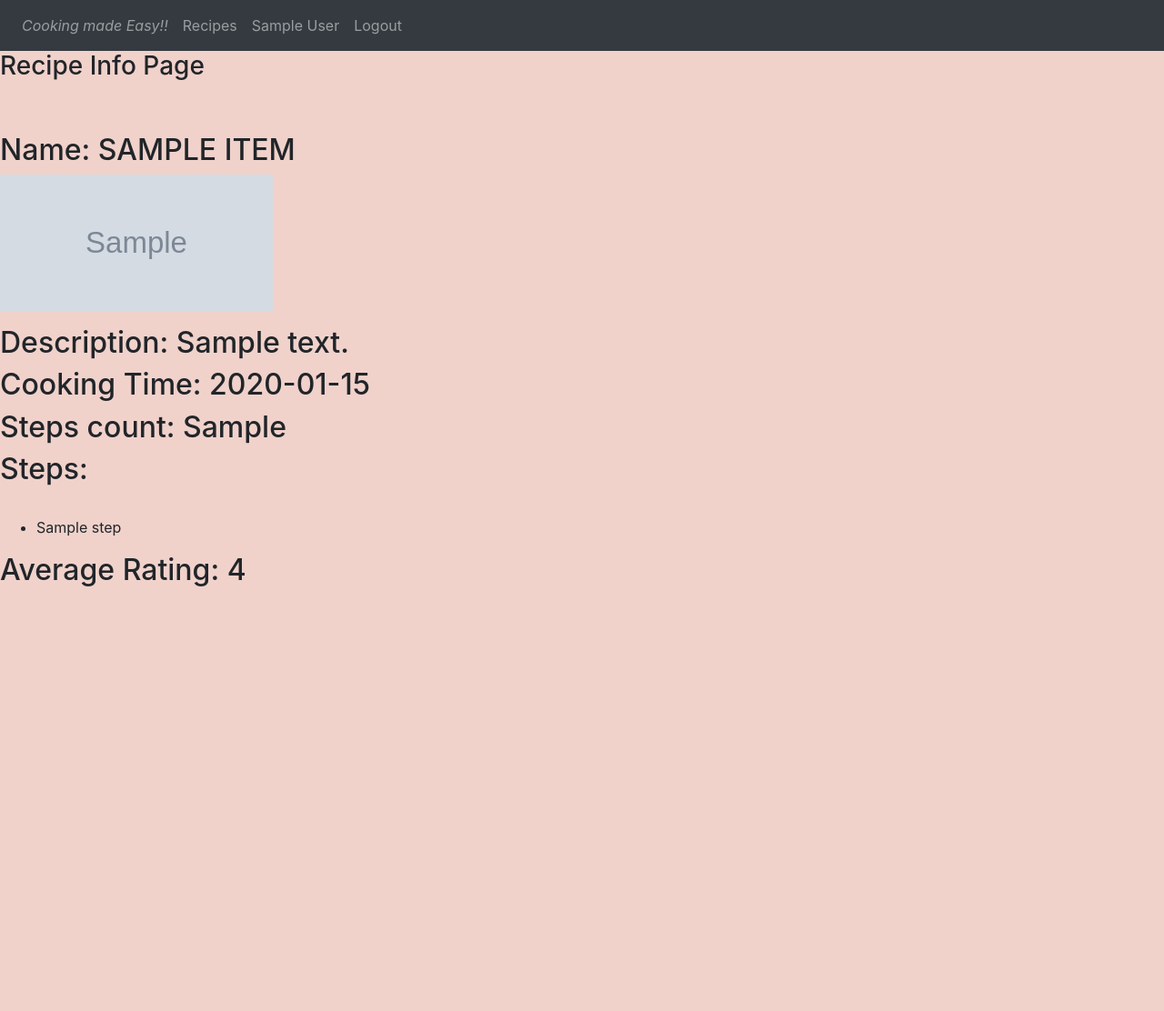
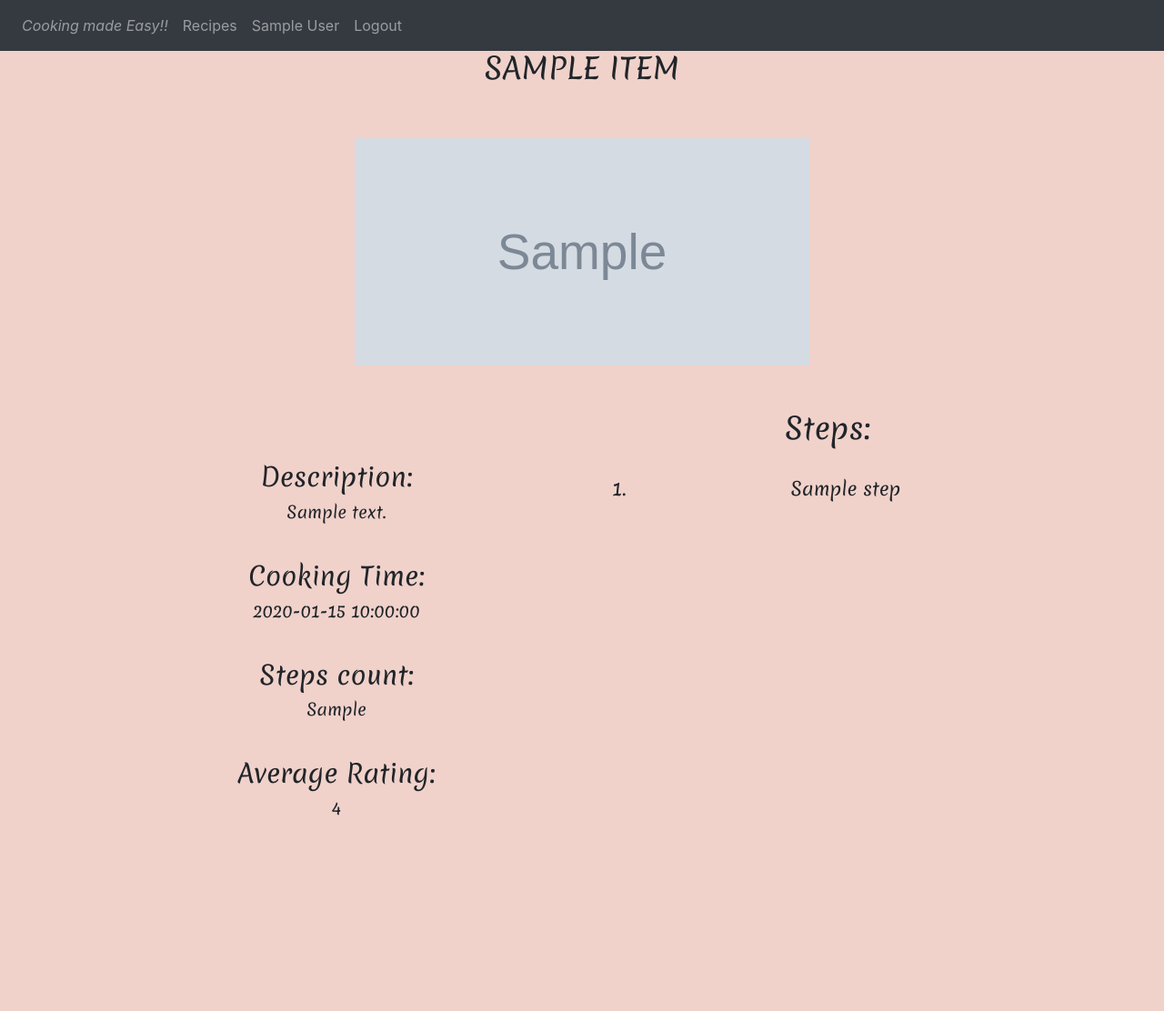
Before and after one commit to saurabh737/Cooking-made-easy, a Flask app: page /recipeinfo in a window 1280 px wide. Shown: the whole page at 91% size. Run offline with Flask 2, Linux system fonts and the light colour scheme; the visitor is signed in with stand-in values (Sample User, id 1); grey boxes marked "Sample" are stand-in pictures; a database or web service that is not in the repository returns one stand-in record (values such as "Sample title"); data that the repository does not hold is empty; some libraries are stand-ins or nearby versions.

Commit message:
Recipe info and submission for phase 3

```diff
--- a/webapp/website/auth.py
+++ b/webapp/website/auth.py
@@ -32,6 +32,8 @@ def login():
             return redirect(url_for('views.getrecipes'))
         elif req.status_code == 401:
             flash('Incorrect credentials!', category="error")
+        elif req.status_code == 403:
+            flash('Email ID not found! Please create a new account!', category="error")
     return render_template("login.html")
 
 @auth.route('/logout')
--- a/webapp/website/static/main.css
+++ b/webapp/website/static/main.css
@@ -2,7 +2,6 @@
 body,html {
     width: 100%;
     height: 100%;
-
 }
 
 #n_ingredients, #cooking_time, #get_recipes_btn {
@@ -24,9 +23,24 @@ body,html {
     margin-right: auto;
 }
 
+.recipe_images_info {
+    position: relative;
+    top: 50px;
+    width: 500px;
+    height: 250px;
+    display: block;
+    margin: auto;
+
+}
+.recipe_images_info img {
+    width: 100%;
+    height: 100%;
+}
+
+
 .recipe_images {
     width: 300px;
-    height: 150px;
+    height: 200px;
 }
 
 .recipe_images img {
@@ -46,6 +60,7 @@ body,html {
     width: 100%;
     height: 100%;
     overflow-y: auto;
+    font-family: 'Merienda';
 }
 
 .signup_page {
@@ -58,3 +73,7 @@ body,html {
     width: 100%;
     height: 100%;
 }
+
+.h2.fw-bold{
+    text-align: center;
+}
--- a/webapp/website/templates/base.html
+++ b/webapp/website/templates/base.html
@@ -27,6 +27,10 @@
     <link
     href="https://fonts.googleapis.com/icon?family=Material+Icons"
     rel="stylesheet"
+    />
+    <link
+    href='https://fonts.googleapis.com/css?family=Merienda'
+    rel='stylesheet'
     />
     <title>{% block title %}Home{% endblock %}</title>
   </head>
--- a/webapp/website/templates/getrecipes.html
+++ b/webapp/website/templates/getrecipes.html
@@ -60,7 +60,7 @@
                 <td><a href="{{ url_for('views.recipeinfo', recipe_id_get = i['recipe_id']) }}" >{{ i['name'] }}</a></td>
                 <td>{{ i['description'] }}</td>
                 <td>{{ i['avg_rating'] }}</td>
-                <td>{{ i['cooktime'] }}</td>
+                <td>{{ i['time'] }}</td>
                 <td class = "recipe_images">
                     <img src = "{{ i['image'] }}">
                 </td>
--- a/webapp/website/templates/recipeinfo.html
+++ b/webapp/website/templates/recipeinfo.html
@@ -5,22 +5,40 @@
 {% if session.name %}
 
 <!-- <h1 class="h1 fw-bold">Hello {{ session.name }} </h1> -->
-<h3 align = "left">Recipe Info Page</h3><br><br>
 
 <div class = "recipe_info_box">
-    <!-- <h2>Recipe ID: {{ recipe_data['recipe_id'] }} </h2> -->
-    <h2>Name: <span style="text-transform:uppercase">{{ recipe_data['name'] }}</span></h2>
-    <p class = "recipe_images"><img src = "{{ recipe_data['image'] }}"></p>
-    <h2>Description: {{ recipe_data['description'] }} </h2>
-    <h2>Cooking Time: {{ recipe_data['cooktime'] }} </h2>
-    <h2>Steps count: {{ recipe_data['steps_cnt'] }} </h2>
-    <h2>Steps: </h2><br>
-    {% for step in  recipe_data['steps'] %}
-    <ul>
-        <li>{{ step }}</li>
-    </ul>
-    {% endfor %}
-    <h2>Average Rating: {{ recipe_data['avg_rating'] }} </h2>
+    <h2 class="h2 fw-bold"><span style="text-transform:uppercase">{{ recipe_data['name'] }}</span></h2>
+    <p class = "recipe_images_info"><img src = "{{ recipe_data['image'] }}"></p>
+    <div class="container">
+        <div class = "home">
+          <div class="container-fluid position-relative overflow-hidden mb-4 mb-sm-0" style="min-height: 95vh;">
+              <div class="container mt-xl-1 mt-lg-5">
+                <div class="row pt-xl-5 pt-lg-5 d-sm-flex flex-column-reverse flex-lg-row text-center text-md-start">
+                  <div class="col-xl-6 col-lg-7 pt-xl-5 mt-xl-5 mt-lg-5">
+                    <h3 class="h3 fw-semibold opacity-75">
+                      <!--       TYPED JS       -->
+                      <span id="typed"></span>
+                    </h3>
+                    <h3>Description: </h3><p style="font-size: 18px">{{ recipe_data['description'] }} </p><br>
+                    <h3>Cooking Time:</h3><p style="font-size: 18px">{{ recipe_data['time'] }} </p><br>
+                    <h3>Steps count: </h3><p style="font-size: 18px">{{ recipe_data['steps_cnt'] }} </p><br>
+                    <h3>Average Rating: </h3><p style="font-size: 18px">{{ recipe_data['avg_rating'] }} </p><br>
+                  </div>
+                  <div class="col-xl-6 col-lg-5 mt-lg-5 position-relative">
+                    <h2>Steps: </h2><br>
+                    <ol>
+                        {% for step in  recipe_data['steps'] %}
+
+                        <li style="font-size: 20px">{{ step }}</li>
+
+                        {% endfor %}
+                    </ol>
+                  </div>
+                </div>
+              </div>
+            </div>
+          </div>
+      </div>
 </div>
 
 {% endif %}
--- a/webapp/website/templates/userfavourites.html
+++ b/webapp/website/templates/userfavourites.html
@@ -50,7 +50,7 @@
                     <td><a href="{{ url_for('views.recipeinfo', recipe_id_get = i['recipe_id']) }}" >{{ i['name'] }}</a></td>
                     <td>{{ i['description'] }}</td>
                     <td>{{ i['avg_rating'] }}</td>
-                    <td>{{ i['cooktime'] }}</td>
+                    <td>{{ i['time'] }}</td>
                     <td class = "recipe_images">
                         <img src = "{{ i['image'] }}">
                     </td>
--- a/webapp/website/views.py
+++ b/webapp/website/views.py
@@ -72,7 +72,7 @@ def recipeinfo():
         url = 'http://127.0.0.1:3000/recipes/metadata?recipe_id='+ str(recipe_id_show) + '&user_id=' + str(session["user_id"])
         req = requests.get(url)
         recipe_data = req.json()
-        print(recipe_data)
+
 
 
     return render_template("recipeinfo.html", recipe_data = recipe_data)
@@ -97,7 +97,6 @@ def userfavourites():
         url = 'http://127.0.0.1:3000/activity/getfavourite'
         req = requests.post(url, json = data)
         # user_data = req.json()
-        print(req.status_code, url)
 
         if req.status_code == 204:
             user_data = []
```
Also changed, not shown: 2 other files.
